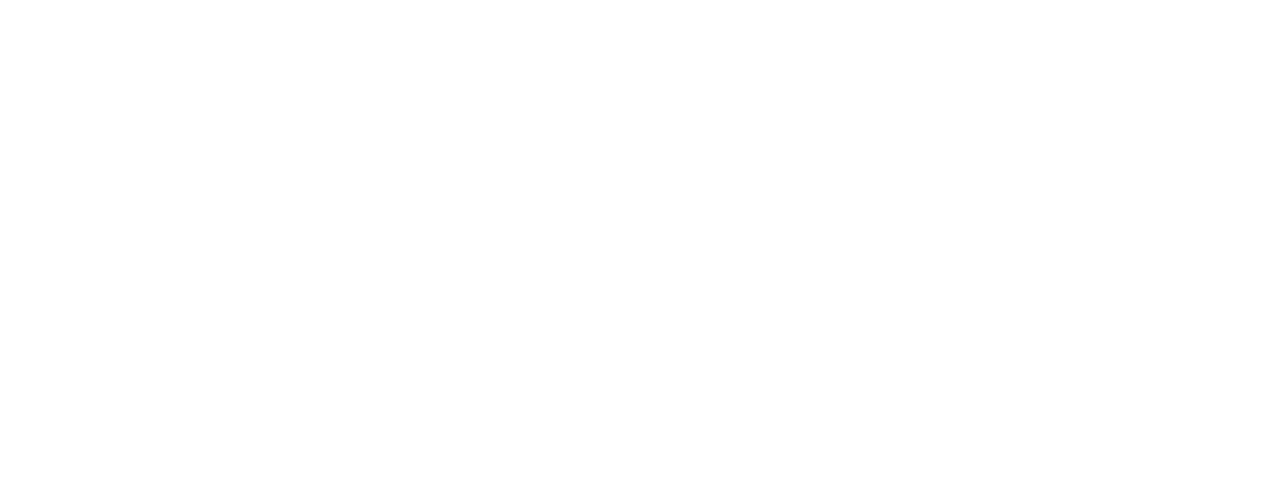
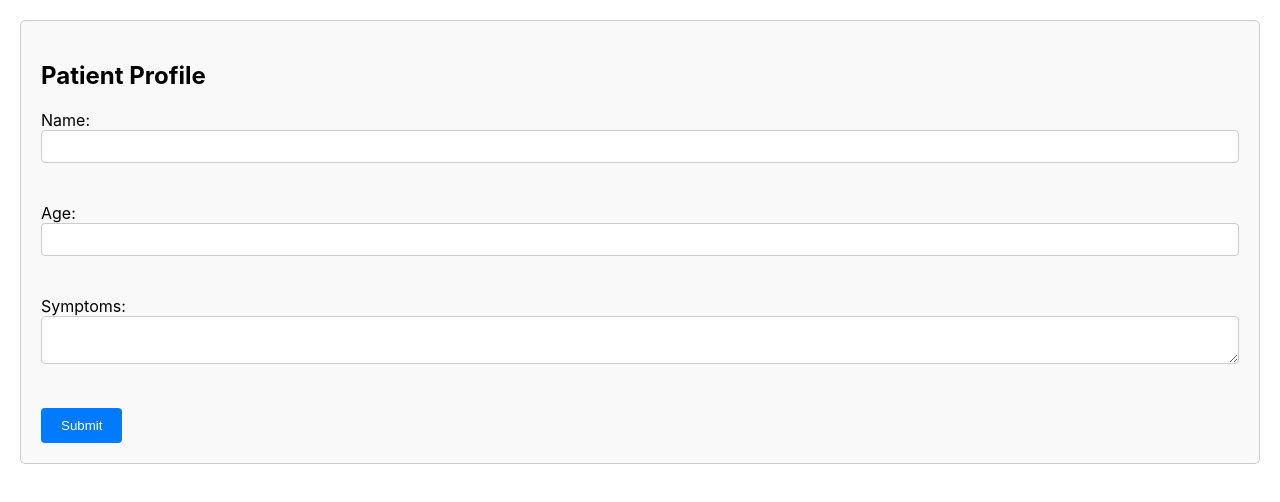
Before and after one commit to Sowri19/DiallHackathon, a React (Create React App) app: page /intelligent-profile in a window 1280 px wide. Before the commit this address had no page. Shown: the top 502 px of the page. Built offline with nearby package versions, Linux system fonts and the light colour scheme.

Commit message:
login and profile

```diff
--- a/package.json
+++ b/package.json
@@ -11,6 +11,7 @@
     "@testing-library/user-event": "^13.5.0",
     "axios": "^1.6.7",
     "react": "^18.2.0",
+    "react-chat-widget": "^3.1.4",
     "react-dom": "^18.2.0",
     "react-router-dom": "^6.22.1",
     "react-scripts": "5.0.1",
--- a/src/App.js
+++ b/src/App.js
@@ -3,6 +3,7 @@
 import MoodTracker from './components/MoodTracker';
 import GuidedMeditation from './components/GuidedMeditation';
 import TherapistSupport from './components/TherapistSupport';
+import IntelligentProfile from './components/InteligentProfile';
 
 
 function App() {
@@ -11,6 +12,7 @@
     <Router>
       <Routes>
         <Route path="/" element={<MoodTracker />} />
+        <Route path="/intelligent-profile" element={<IntelligentProfile/>} />
         <Route path="/guided-meditation" element={<GuidedMeditation />} />
         <Route path="/therapist-support" element={<TherapistSupport />} />
       </Routes>
--- a/src/components/Home.jsx
+++ b/src/components/Home.jsx
@@ -1,28 +1,84 @@
-import React from 'react';
+import React, { useState } from 'react';
+import { Link } from 'react-router-dom';
+import IntelligentProfile from './InteligentProfile';
 import TranscriptsComponent from './TranscriptsComponent';
 
 const Home = () => {
+  const [showLoginForm, setShowLoginForm] = useState(false);
+  const [loginType, setLoginType] = useState('');
+  const [loginData, setLoginData] = useState({ username: '', password: '' });
+  const [loggedIn, setLoggedIn] = useState(false);
+
+  const handleInputChange = (e) => {
+    const { name, value } = e.target;
+    setLoginData({ ...loginData, [name]: value });
+  };
+
+  const handleSubmit = (e) => {
+    e.preventDefault();
+    // Implement your login logic here
+    console.log('Login data:', loginData);
+    // Simulate successful login
+    setLoggedIn(true);
+  };
+
+  const showLoginFormOnClick = (type) => {
+    setShowLoginForm(true);
+    setLoginType(type);
+  };
+
   return (
     <div style={containerStyle}>
-      <h1>Welcome to MindEase</h1>
+      <h1>Welcome to Diall</h1>
       <div style={imageContainerStyle}>
         {/* Mindfulness Image */}
         <svg xmlns="http://www.w3.org/2000/svg" viewBox="0 0 24 24" style={imageStyle}>
           <path fill="#4caf50" d="M12 2C6.48 2 2 6.48 2 12c0 3.53 2.31 6.5 5.5 7.53V20h-1.75c-.41 0-.75.34-.75.75s.34.75.75.75h7.5c.41 0 .75-.34.75-.75s-.34-.75-.75-.75H16v-.47c3.19-1.03 5.5-4 5.5-7.53C22 6.48 17.52 2 12 2zm-5 8c-.28 0-.5-.22-.5-.5s.22-.5.5-.5h3c.28 0 .5.22.5.5s-.22.5-.5.5h-3zm6 0c-.28 0-.5-.22-.5-.5s.22-.5.5-.5h1c.28 0 .5.22.5.5s-.22.5-.5.5h-1zm-3 6c-1.66 0-3-1.34-3-3s1.34-3 3-3 3 1.34 3 3-1.34 3-3 3zm8 0c-.41 0-.75.34-.75.75s.34.75.75.75h1.75v1.75c0 .41.34.75.75.75s.75-.34.75-.75v-1.75h1.75c.41 0 .75-.34.75-.75s-.34-.75-.75-.75h-1.75v-1.75c0-.41-.34-.75-.75-.75s-.75.34-.75.75v1.75h-1.75c-.41 0-.75.34-.75.75s.34.75.75.75z"/>
         </svg>
-        <TranscriptsComponent/>
-           </div>
+        {/* Conditionally render login buttons based on showLoginForm */}
+        {!showLoginForm && (
+          <div style={buttonContainerStyle}>
+            <button onClick={() => showLoginFormOnClick('therapist')} style={buttonStyle}>Login as Therapist</button>
+            <button onClick={() => showLoginFormOnClick('patient')} style={buttonStyle}>Login as Patient</button>
+          </div>
+        )}
+        {/* Conditionally render login form based on showLoginForm and loggedIn */}
+        {showLoginForm && !loggedIn && (
+          <div style={loginFormContainerStyle}>
+            <h2>Login as {loginType.charAt(0).toUpperCase() + loginType.slice(1)}</h2>
+            <form onSubmit={handleSubmit}>
+              <label>
+                Username:
+                <input type="text" name="username" value={loginData.username} onChange={handleInputChange} />
+              </label>
+              <br />
+              <label>
+                Password:
+                <input type="password" name="password" value={loginData.password} onChange={handleInputChange} />
+              </label>
+              <br />
+              {/* Conditionally render different links based on the selected login type */}
+              {loginType === 'patient' ? (
+                <Link to="/intelligent-profile" style={{ marginTop: '20px' }}>Login </Link>
+              ) : (
+                <Link to="/guided-meditation" style={{ marginTop: '20px' }}>Login</Link>
+              )}
+            </form>
+          </div>
+        )}
+      </div>
+      <TranscriptsComponent />
     </div>
   );
 };
 
-// Styles
+// Define your styles here
 const containerStyle = {
   textAlign: 'center',
-  backgroundImage: 'url("background-image.jpg")', // Replace "background-image.jpg" with your image path
+  backgroundImage: 'url("background-image.jpg")',
   backgroundSize: 'cover',
   backgroundPosition: 'center',
-  minHeight: '100vh', // Ensure the container fills the viewport height
+  minHeight: '100vh',
   display: 'flex',
   flexDirection: 'column',
   justifyContent: 'center',
@@ -39,13 +95,32 @@
   animation: 'bounce 2s infinite alternate',
 };
 
-const logoStyle = {
-  position: 'absolute',
-  top: '50%',
-  left: '50%',
-  transform: 'translate(-50%, -50%)',
-  width: '50px',
-  height: 'auto',
+const buttonContainerStyle = {
+  marginTop: '20px',
+};
+
+const buttonStyle = {
+  backgroundColor: '#007bff',
+  color: '#fff',
+  border: 'none',
+  borderRadius: '4px',
+  padding: '10px 20px',
+  cursor: 'pointer',
+  fontSize: '16px',
+  margin: '0 10px',
+  textDecoration: 'none',
+};
+
+const loginFormContainerStyle = {
+  marginTop: '20px',
+  padding: '20px',
+  borderRadius: '8px',
+  boxShadow: '0 4px 8px rgba(0, 0, 0, 0.1)',
+  backgroundColor: '#fff',
+  maxWidth: '400px',
+  margin: '0 auto',
+  color: '#333',
+  textAlign: 'left',
 };
 
 // Define CSS animation keyframes
--- /dev/null
+++ b/src/components/InteligentProfile.jsx
@@ -0,0 +1,79 @@
+import React, { useState, useEffect } from 'react';
+import axios from 'axios';
+import './patient.css';
+import { sendMsg } from './open'; // Adjust the import path accordingly
+
+const IntelligentProfile = () => {
+  const [formData, setFormData] = useState({
+    name: '',
+    age: '',
+    symptoms: '',
+  });
+
+  const [treatmentPlans, setTreatmentPlans] = useState([]);
+  const [showDialog, setShowDialog] = useState(false);
+  const [generatedReport, setGeneratedReport] = useState('');
+  const [generatedTodoList, setGeneratedTodoList] = useState([]);
+  const [error, setError] = useState(null);
+  const API_KEY = "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"; // Add your OpenAI API key here
+
+  const handleInputChange = (e) => {
+    const { name, value } = e.target;
+    setFormData({ ...formData, [name]: value });
+  };
+
+  const handleSubmit = async (e) => {
+    e.preventDefault();
+    try {
+      const message = `Patient symptoms: ${formData.symptoms}`;
+      const response = await sendMsg(message); // Use sendMsg to generate the report and todo list
+      const { report, todoList } = response;
+      setTreatmentPlans(todoList);
+      setGeneratedReport(report);
+      setShowDialog(true);
+    } catch (error) {
+      setError(error);
+      console.error('Error generating report and todo list:', error);
+    }
+  };
+
+  return (
+    <div className="profile-container">
+      <h2>Patient Profile</h2>
+      <form onSubmit={handleSubmit} className="profile-form">
+        <label>
+          Name:
+          <input type="text" name="name" value={formData.name} onChange={handleInputChange} />
+        </label>
+        <br />
+        <label>
+          Age:
+          <input type="number" name="age" value={formData.age} onChange={handleInputChange} />
+        </label>
+        <br />
+        <label>
+          Symptoms:
+          <textarea name="symptoms" value={formData.symptoms} onChange={handleInputChange} />
+        </label>
+        <br />
+        <button type="submit" className="submit-btn">Submit</button>
+      </form>
+
+      {showDialog && (
+        <div className="dialog">
+          <h2>Generated Report</h2>
+          <p>{generatedReport}</p>
+          <h2>Suggested Resources and Treatment Plans</h2>
+          <ul>
+            {treatmentPlans.map((plan, index) => (
+              <li key={index}>{plan}</li>
+            ))}
+          </ul>
+          <button onClick={() => setShowDialog(false)}>Close</button>
+        </div>
+      )}
+    </div>
+  );
+};
+
+export default IntelligentProfile;
--- a/src/components/MoodTracker.jsx
+++ b/src/components/MoodTracker.jsx
@@ -30,7 +30,7 @@
     <div>
       {/* Header */}
       <header style={headerStyle}>
-        <h1>MindEase</h1>
+        <h1>Diall</h1>
       </header>
       <Navbar />
       <Home />
--- a/src/components/Navbar.jsx
+++ b/src/components/Navbar.jsx
@@ -9,7 +9,7 @@
           <Link to="/" style={linkStyle}>Home</Link>
         </li>
         <li style={liStyle}>
-          <Link to="/guided-meditation" style={linkStyle}>Intelligent patient profiles</Link>
+          <Link to="/guided-meditation" style={linkStyle}>Patient Plan Builder</Link>
         </li>
         <li style={liStyle}>
           <Link to="/therapist-support" style={linkStyle}>Therapist Support</Link>
--- a/src/components/TranscriptsComponent.jsx
+++ b/src/components/TranscriptsComponent.jsx
@@ -8,8 +8,8 @@
     const fetchTranscripts = async () => {
       try {
         // Replace 'YOUR_ZOOM_API_KEY' and 'YOUR_ZOOM_API_SECRET' with your actual Zoom API credentials
-        const apiKey = 'EaMnLHt6Rge5XWUyHwxrpQ';
-        const apiSecret = 'jmd6N214zSWdGJumBh1wiokubi81vsTg';
+        const apiKey = '';
+        const apiSecret = '';
         const accessToken = btoa(`${apiKey}:${apiSecret}`);
         const response = await axios.get('https://api.zoom.us/v2/users', {
           headers: {
@@ -28,7 +28,7 @@
 
   return (
     <div>
-      <h1>Transcripts</h1>
+
       <ul>
         {transcripts.map(transcript => (
           <li key={transcript.id}>
--- /dev/null
+++ b/src/components/patient.css
@@ -0,0 +1,44 @@
+.profile-container {
+    margin: 20px;
+    padding: 20px;
+    border: 1px solid #ccc;
+    border-radius: 5px;
+    background-color: #f9f9f9;
+  }
+
+  .profile-form label {
+    display: block;
+    margin-bottom: 10px;
+  }
+
+  .profile-form input,
+  .profile-form textarea {
+    width: 100%;
+    padding: 8px;
+    border: 1px solid #ccc;
+    border-radius: 4px;
+    box-sizing: border-box;
+    margin-bottom: 10px;
+  }
+
+  .submit-btn {
+    background-color: #007bff;
+    color: #fff;
+    border: none;
+    border-radius: 4px;
+    padding: 10px 20px;
+    cursor: pointer;
+  }
+
+  .submit-btn:hover {
+    background-color: #0056b3;
+  }
+
+  ul {
+    list-style-type: none;
+    padding: 0;
+  }
+
+  ul li {
+    margin-bottom: 5px;
+  }
```
Also changed, not shown: src/components/TherapistSupport.jsx (+30 -3 lines), 1 other file (tests, documents, lock files or other folders).
